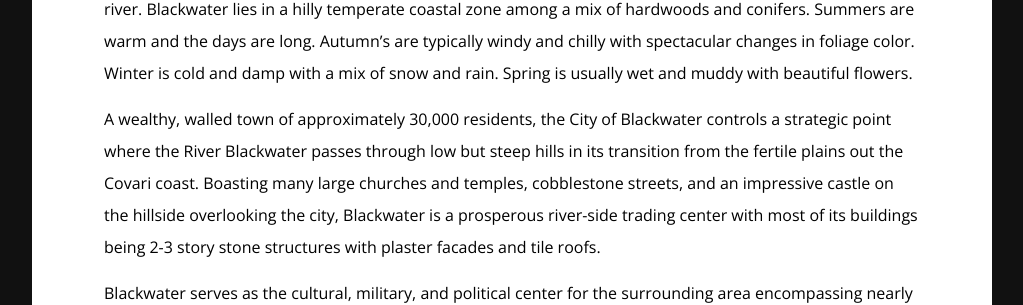
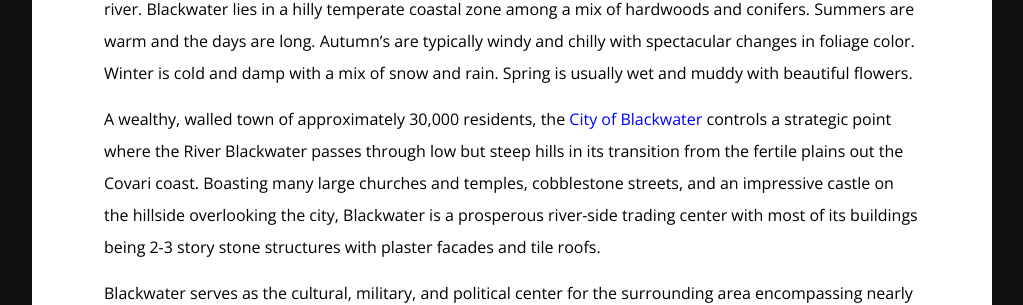
Before and after one commit to rickosborne/blackwater, a Jekyll site: the page built from _guide/050-introduction.md, in a window 1280 px wide and 900 px high, scrolled down 412 px. Shown: the part 152-457 px from the top of the window, without its empty margins (128-1151 px from the left). Built offline with Jekyll 4.4.1, drawn with Linux system fonts in a browser that asks for light colours; part of the change alters nothing that is shown.

```diff
--- a/_guide/050-introduction.md
+++ b/_guide/050-introduction.md
@@ -17,7 +17,7 @@ Autumn’s are typically windy and chilly with spectacular changes in foliage co
 Winter is cold and damp with a mix of snow and rain.
 Spring is usually wet and muddy with beautiful flowers.
 
-A wealthy, walled town of approximately 30,000 residents, the City of Blackwater controls a strategic point where the River Blackwater passes through low but steep hills in its transition from the fertile plains out the Covari coast.
+A wealthy, walled town of approximately 30,000 residents, the [City of Blackwater](https://rickosborne.github.io/blackwater/guide/105-blackwater-city.html) controls a strategic point where the River Blackwater passes through low but steep hills in its transition from the fertile plains out the Covari coast.
 Boasting many large churches and temples, cobblestone streets, and an impressive castle on the hillside overlooking the city, Blackwater is a prosperous river-side trading center with most of its buildings being 2-3 story stone structures with plaster facades and tile roofs.
 
 Blackwater serves as the cultural, military, and political center for the surrounding area encompassing nearly 2,500 square miles.
```
